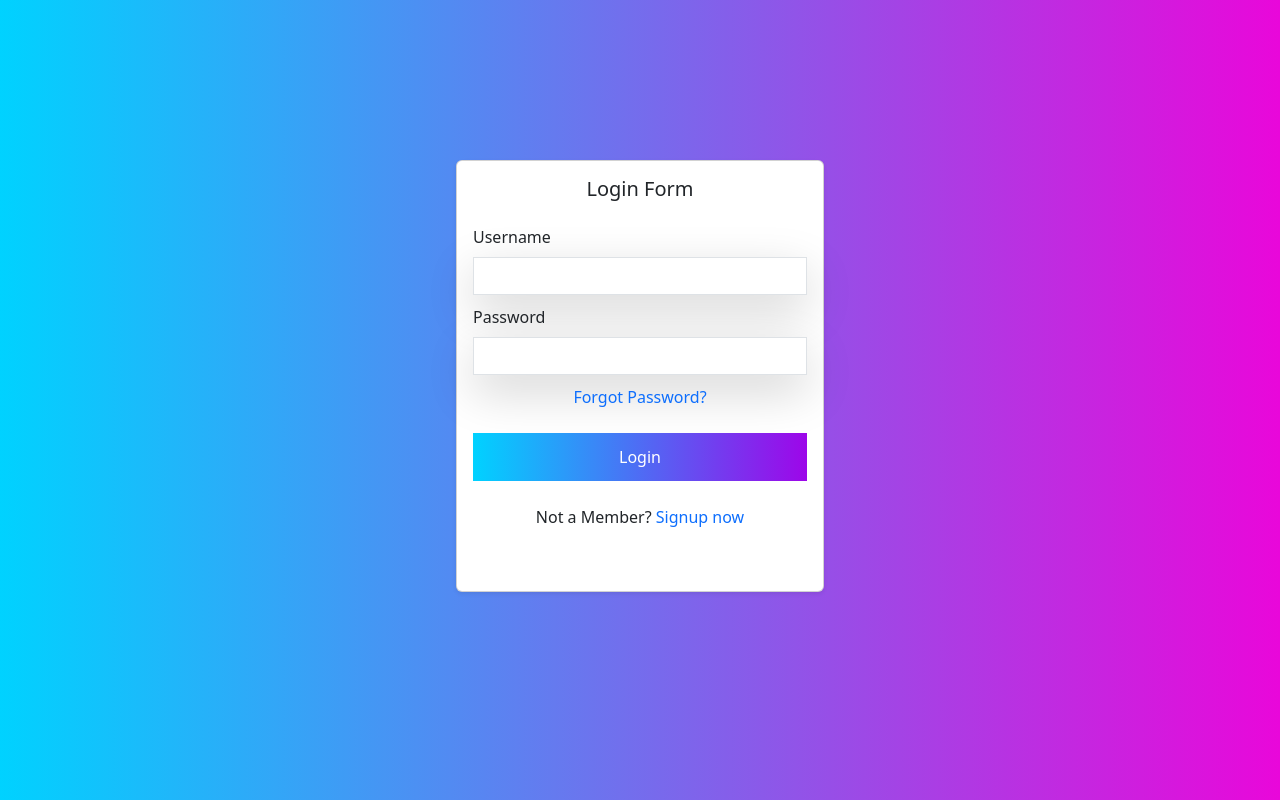
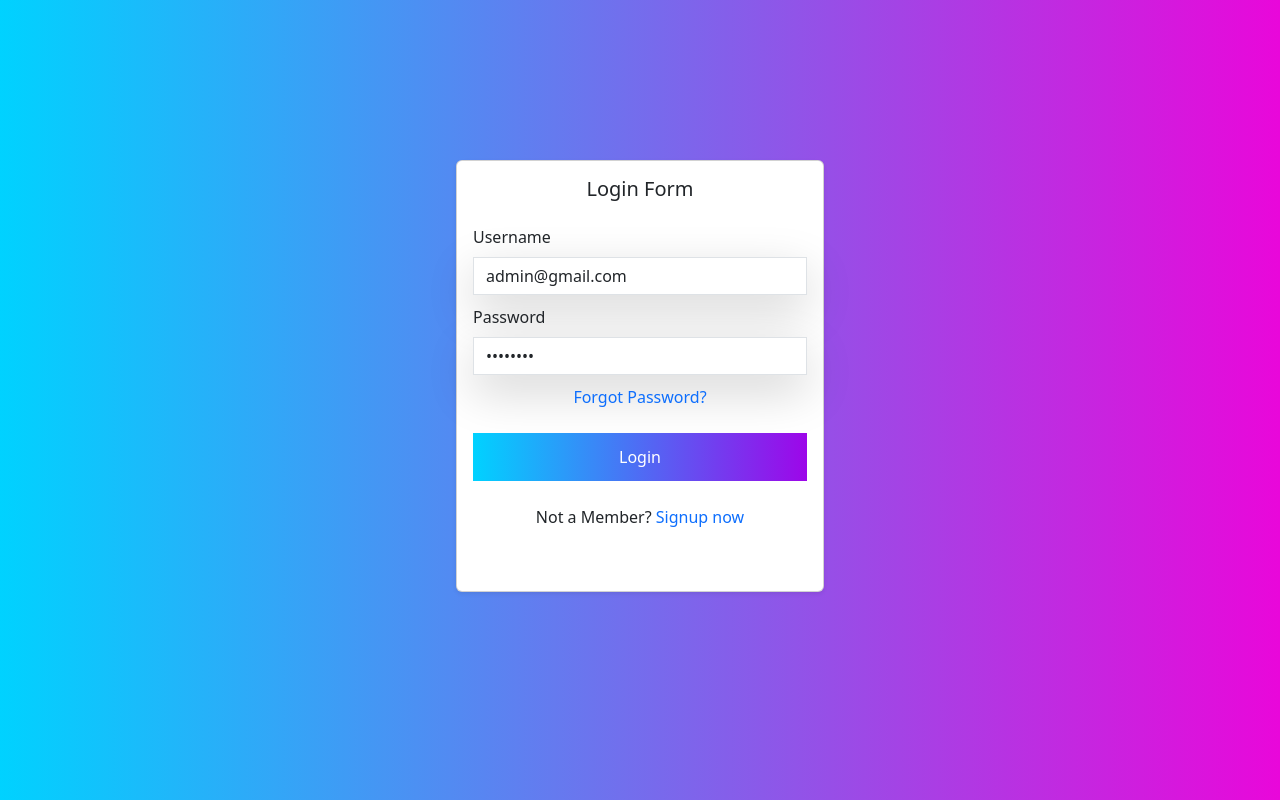
Before and after one commit to Merjina/ReactProject, a React (Create React App) app in the folder reactproject/: page /login in a window 1280 px wide. Built offline with nearby package versions, Linux system fonts and the light colour scheme.

Commit message:
add default username & pass

```diff
--- a/reactproject/src/App.jsx
+++ b/reactproject/src/App.jsx
@@ -22,6 +22,7 @@ function App() {
         <Routes>
           <Route path="/" element={<Home />} />
           <Route path="/login" element={    <Login/>} />
+          <Route path="/" element={    <Login/>} />
           <Route path="/search" element={    <SearchItems/>} />
            <Route path="/category/:category" element={<Category />} />
           <Route path="/contact" element={ <Contact/>} />
--- a/reactproject/src/components/Login.jsx
+++ b/reactproject/src/components/Login.jsx
@@ -1,8 +1,9 @@
 import React, { useState } from 'react';
 import { Card, Button } from "react-bootstrap";
-
+import { useNavigate } from 'react-router-dom';
 function Login() {
     const users = [
+        { username: 'admin@gmail.com', password: 'password' },
         { username: 'user1@gmail.com', password: 'pass1' },
         { username: 'user2@gmail.com', password: 'pass2' },
         { username: 'user3@gmail.com', password: 'pass3' },
@@ -10,10 +11,11 @@ function Login() {
         { username: 'user5@gmail.com', password: 'pass5' },
       ];
 
-      const [username, setUsername] = useState('');
-      const [password, setPassword] = useState('');
+      const [username, setUsername] = useState('admin@gmail.com');
+      const [password, setPassword] = useState('password');
       const [error, setError] = useState('');
       const [success, setSuccess] = useState('');
+      const navigate = useNavigate();
 
       const handleSubmit = (e) => {
         e.preventDefault();
@@ -30,6 +32,10 @@ function Login() {
 
         if (user) {
           setSuccess('Login successful!');
+          setTimeout(() => {
+            navigate('/' ,{ state: { username, password } }); // to home page
+            console.log(navigate);
+          }, 1000); //
         } else {
           setError('Invalid username or password');
         }
@@ -38,8 +44,10 @@ function Login() {
 
   return (
     <div className='d-flex justify-content-center align-items-center min-vh-100 shadow-lg' style={{ background: 'linear-gradient(90deg, #00d2ff, #E907DA)', border: 'none' }}>
-      <div style={{ position: 'absolute', top: '10px', left: '10px' }}>
-      </div>
+      <div style={{ position: 'absolute', top: '20px', width: '100%', textAlign: 'center' }}>
+                {error && <div className="alert alert-danger mx-auto" style={{ maxWidth: '400px' }}>{error}</div>}
+                {success && <div className="alert alert-success mx-auto" style={{ maxWidth: '400px' }}>{success}</div>}
+            </div>
       <Card className='mb-5 shadow-sm text-center' style={{ width: '23rem', height: '27rem' }}>
         <Card.Body>
           <Card.Title>Login Form</Card.Title>
@@ -65,8 +73,6 @@ function Login() {
                 />
                 <span className='text-primary' style={{ cursor: 'pointer' }}>Forgot Password?</span>
               </div>
-              {error && <div className="alert alert-danger">{error}</div>}
-              {success && <div className="alert alert-success">{success}</div>}
               <Button
                 type="submit"
                 style={{ background: 'linear-gradient(90deg, #00d2ff, #9D06E9)', border: 'none' }}
```
